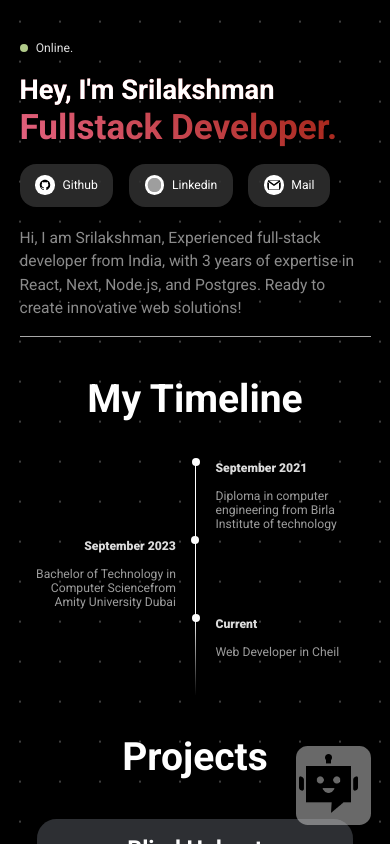
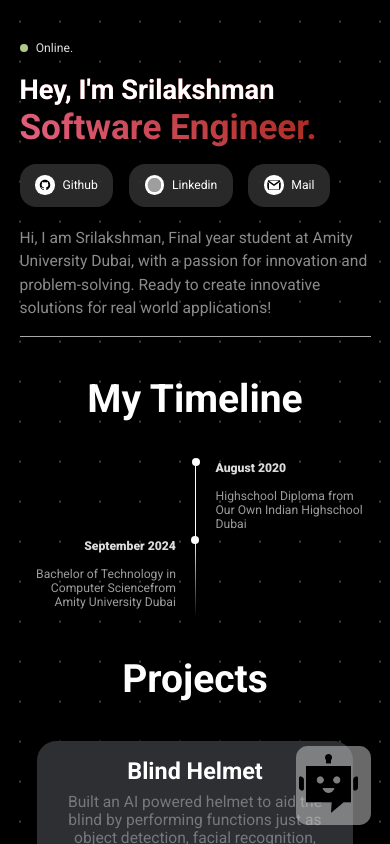
Before and after one commit to Pokemankey/portfolio, a React (Create React App) app: page / in a window 390 px wide. Shown: the top 844 px of the page. Built offline with nearby package versions, Linux system fonts and the light colour scheme; grey boxes are pictures that could not be loaded; the HTML template or start-up script is replaced by a standard one.

Commit message:
Updated personal information. Deactivated chatbot.

```diff
--- a/src/App.js
+++ b/src/App.js
@@ -28,7 +28,8 @@ import { useState, useRef, useEffect } from 'react'
 
 function App() {
   const [openChat, setOpenChat] = useState(false)
-  const [messages, setMessages] = useState([{ message: "Hello! Ask Me Anything About Srilakshman?", from: "bot" }])
+  // const [messages, setMessages] = useState([{ message: "Hello! Ask Me Anything About Srilakshman?", from: "bot" }])
+  const [messages, setMessages] = useState([{ message: "The chatbot is currently unavailable. \nIf you would like to contact Srilakshman you can do so through the following:\n Email: srilakshman.k02@gmail.com\nPhone No:0521351776", from: "bot" }])
   const [waitingOnResponse, setWaitingOnResponse] = useState(false)
   const [dots, setDots] = useState('.');
   const [showPDF, setShowPDF] = useState(false);
@@ -40,7 +41,7 @@ function App() {
 
   const handleKeyPress = (event) => {
     if (event.key === 'Enter') {
-      handleMessageSend();
+      // handleMessageSend();
     }
   };
 
@@ -121,7 +122,7 @@ function App() {
           </div>
           <div className={styles.mainText}>
             <h2>Hey, I'm Srilakshman</h2>
-            <h1>Fullstack Developer.</h1>
+            <h1>Software Engineer.</h1>
           </div>
           <div className={styles.links}>
             <a href='https://github.com/Pokemankey'>
@@ -144,7 +145,7 @@ function App() {
             </a>
           </div>
           <div className={styles.headerContent}>
-            <p>Hi, I am Srilakshman, Experienced full-stack developer from India, with 3 years of expertise in React, Next, Node.js, and Postgres. Ready to create innovative web solutions!</p>
+            <p>Hi, I am Srilakshman, Final year student at Amity University Dubai, with a passion for innovation and problem-solving. Ready to create innovative solutions for real world applications!</p>
           </div>
         </div>
         <div className={styles.timeLineWrapper}>
@@ -152,16 +153,16 @@ function App() {
           <div className={styles.timeLine}>
             <div className={styles.rightTimeLineBox}>
               <div className={styles.dotsRight}></div>
-              <p><span>September 2021</span><br /><br />Diploma in computer engineering from Birla Institute of technology</p>
+              <p><span>August 2020</span><br /><br />Highschool Diploma from Our Own Indian Highschool Dubai</p>
             </div>
             <div className={styles.leftTimeLineBox}>
               <div className={styles.dotsLeft}></div>
-              <p><span>September 2023</span><br /><br />Bachelor of Technology in Computer Sciencefrom Amity University Dubai</p>
+              <p><span>September 2024</span><br /><br />Bachelor of Technology in Computer Sciencefrom Amity University Dubai</p>
             </div>
-            <div className={styles.rightTimeLineBox}>
+            {/* <div className={styles.rightTimeLineBox}>
               <div className={styles.dotsRight}></div>
               <p><span>Current</span><br /><br />Web Developer in Cheil</p>
-            </div>
+            </div> */}
 
           </div>
         </div>
@@ -291,7 +292,8 @@ function App() {
             </div>
             <div className={styles.chatInputWrapper}>
               <input ref={messageInputRef} placeholder='Ask Something About Srilakshman' onKeyDown={handleKeyPress}></input>
-              <div onClick={handleMessageSend} className={styles.sendButton}>
+              {/* <div onClick={handleMessageSend} className={styles.sendButton}> */}
+              <div className={styles.sendButton}>
                 <img src={sendIcon} alt='send message' />
               </div>
             </div>
--- a/src/App.module.css
+++ b/src/App.module.css
@@ -31,6 +31,7 @@
 .timeLine span{color: rgba(255, 255, 255, 0.859);font-weight: 900;}
 .timeLine p{color: rgb(156, 156, 156);}
 .rightTimeLineBox:last-of-type{border-left: 2px solid;border-image: linear-gradient(to bottom, white, black) 1;}
+.leftTimeLineBox:last-of-type{border-right: 2px solid;border-image: linear-gradient(to bottom, white, black) 1;}
 
 .projectsWrapper{margin-top: 40px;}
 .projectsCardWrapper{display: flex;flex-wrap: wrap;column-gap: 20px;margin-top: 40px;row-gap: 20px;}
@@ -145,6 +146,7 @@
     .dotsRight { width: 1.39vw; height: 1.39vw; border-radius: 50%; left: -0.69vw; top: -0.56vw; }
     .dotsLeft { width: 1.39vw; height: 1.39vw; border-radius: 50%; right: -0.69vw; top: -0.56vw; }
     .rightTimeLineBox:last-of-type { border-left: 0.14vw solid; }
+    .leftTimeLineBox:last-of-type { border-right: 0.14vw solid; }
     .projectsWrapper { margin-top: 2.78vw; }
     .projectsCardWrapper { column-gap: 1.39vw; margin-top: 2.78vw; row-gap: 1.39vw; }
     .projectsCard { width: 17.36vw; height: 17.36vw; border-radius: 0.69vw; padding: 0.69vw; }
@@ -186,6 +188,7 @@
     .dotsRight { width: 2.0833vw; height: 2.0833vw; border-radius: 50%; left: -1.0417vw; top: -0.8333vw; }
     .dotsLeft { width: 2.0833vw; height: 2.0833vw; border-radius: 50%; right: -1.0417vw; top: -0.8333vw; }
     .rightTimeLineBox:last-of-type { border-left: 0.2083vw solid; }
+    .leftTimeLineBox:last-of-type { border-right: 0.2083vw solid; }
     .projectsWrapper { margin-top: 10vw; text-align: center;}
     .projectsWrapper h2{font-size: 10vw;}
     .projectsCardWrapper { column-gap: 4vw; margin-top: 10vw; row-gap: 4vw; justify-content: center;}
```
